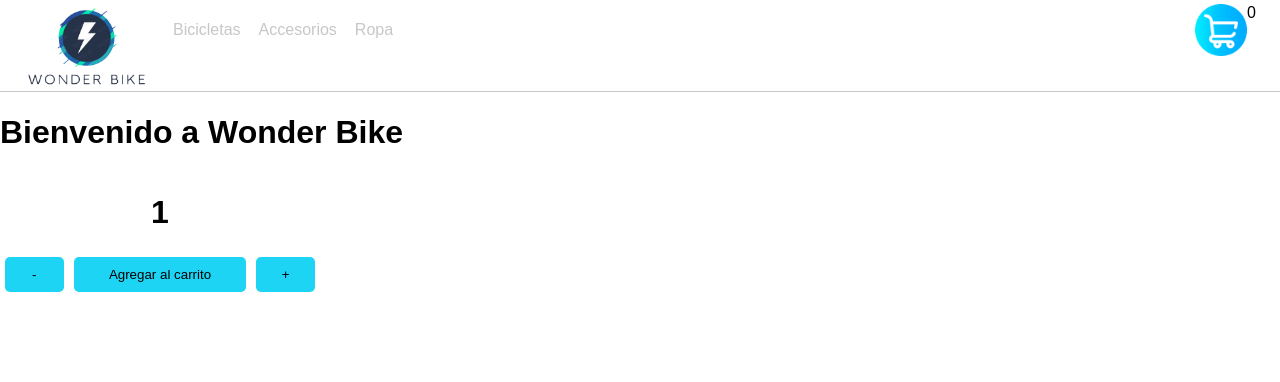
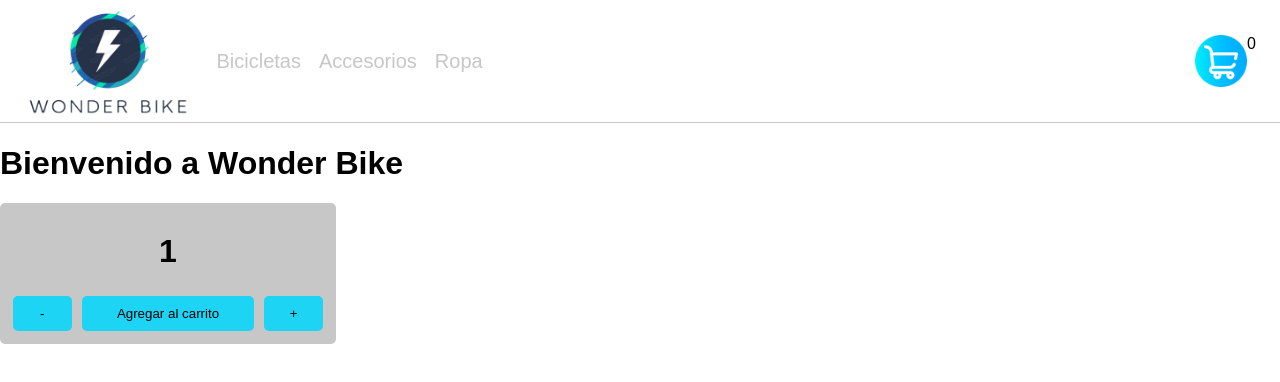
Before and after one commit to Nath-Maya/E-commerce-react, a React (Create React App) app in the folder proyecto_ecommerce/: page / in a window 1280 px wide. Shown: the top 382 px of the page. Built offline with nearby package versions, Linux system fonts and the light colour scheme.

Commit message:
ajustando estilos del contador

```diff
--- a/proyecto_ecommerce/src/css/ItemCount.css
+++ b/proyecto_ecommerce/src/css/ItemCount.css
@@ -8,6 +8,9 @@
    justify-content: center;
    align-items: center;
    font-family: 'Quicksand', sans-serif;
+   background-color: var(--very-light-pink);
+   border-radius: 5px;
+   padding: 8px;
 }
 
 .controls-counter {
--- a/proyecto_ecommerce/src/css/NavBar.css
+++ b/proyecto_ecommerce/src/css/NavBar.css
@@ -3,6 +3,7 @@
  nav {
    display: flex;
    justify-content: space-between;
+   align-items: center;
    align-content: center;
    padding: 0 24px;
    border-bottom: 1px solid var(--very-light-pink);
@@ -11,7 +12,7 @@
    display: none;
  }
  .logo {
-   width: 20%;
+   width: 25%;
  }
  .navbar-left ul,
  .navbar-carrito ul {
@@ -24,6 +25,8 @@
  }
  .navbar-left {
    display: flex;
+   flex-direction: row;
+   align-items: center;
  }
  .navbar-left ul {
    margin-left: 12px;
@@ -35,6 +38,7 @@
    border: 1px solid var(--white);
    padding: 8px;
    border-radius: 8px;
+   font-size: var(--lg);
  }
  .navbar-left ul li a:hover,
  .navbar-carrito ul li a:hover {
@@ -43,7 +47,7 @@
  }
  .navbar-email {
    color: var(--very-light-pink);
-   font-size: var(--sm);
+   font-size: var(--md);
    margin-right: 12px;
    cursor: pointer;
  }
@@ -57,7 +61,7 @@
    height: 16px;
    background-color: var(--border-bottons);
    border-radius: 50%;
-   font-size: var(--sm);
+   font-size: var(--md);
    font-weight: bold;
    position: absolute;
    top: -6px;
--- a/proyecto_ecommerce/src/css/root.css
+++ b/proyecto_ecommerce/src/css/root.css
@@ -5,8 +5,8 @@
    --text-input-field: #F7F7F7;
    --border-bottons: #1dd4f5;
    --sm: 14px;
-   --md: 16px;
-   --lg: 18px;
+   --md: 18px;
+   --lg: 20px;
  }
  body {
    margin: 0;
```
